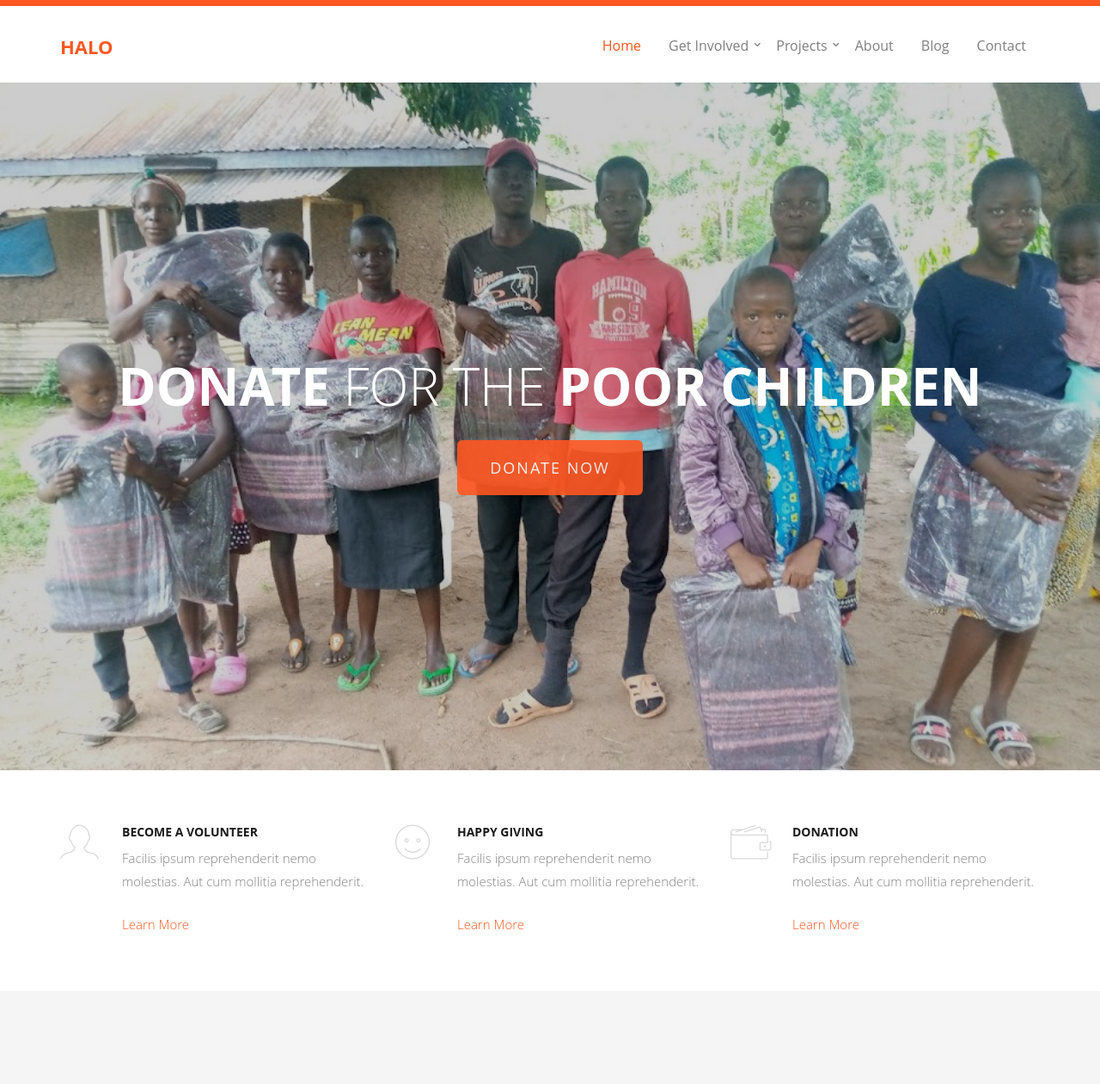
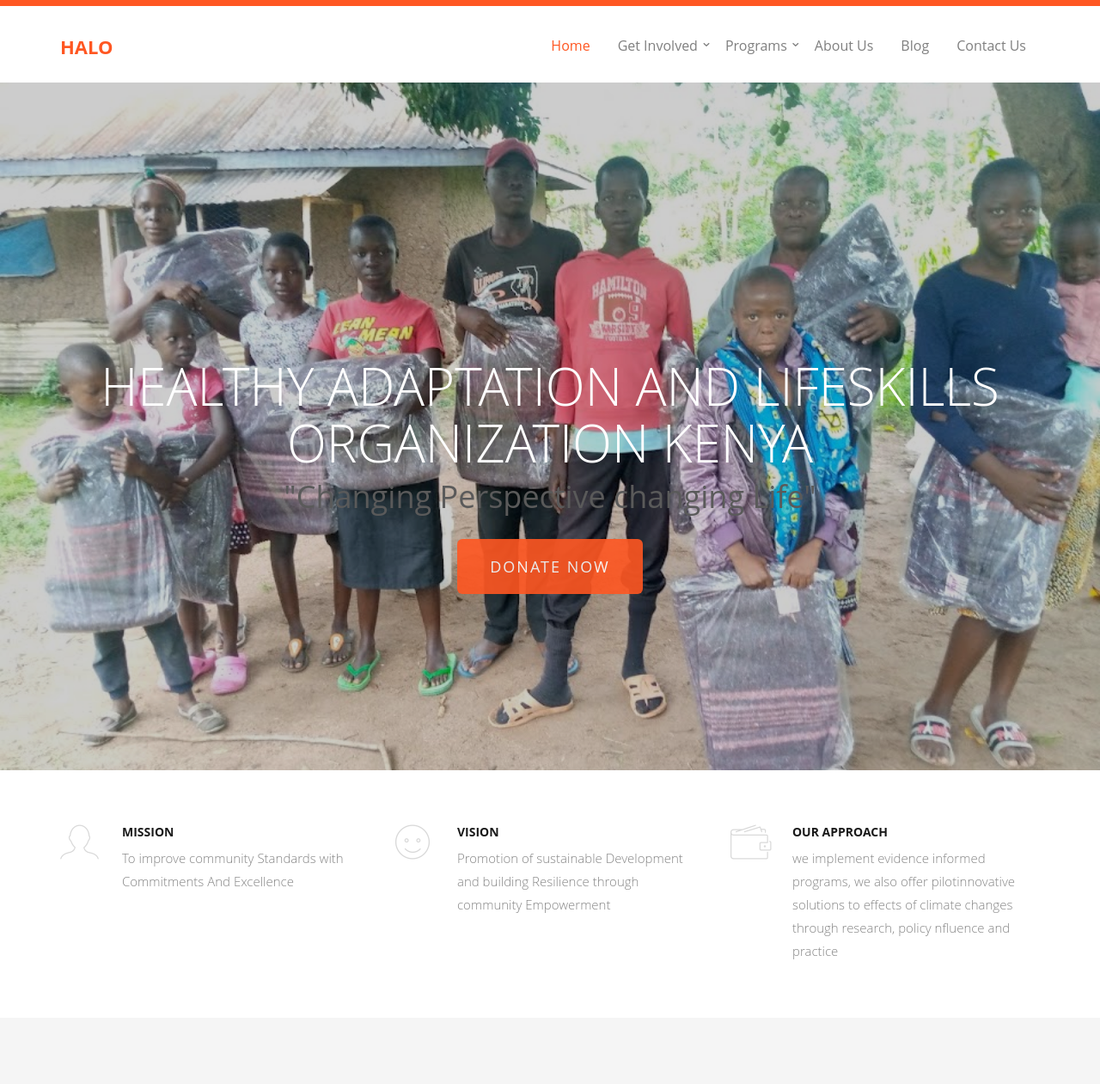
Before and after one commit to Byron94odhiambo/halo, a plain HTML site: page index.html in a window 1280 px wide. Shown: the part 39-1300 px from the top of the page at 86% size. Drawn offline with Linux system fonts and the light colour scheme; files whose address does not match are found by name.

Commit message:
index changes

```diff
--- a/index.html
+++ b/index.html
@@ -104,16 +104,16 @@
 								</ul>
 							</li>
 							<li>
-								<a href="#" class="fh5co-sub-ddown">Projects</a>
+								<a href="#" class="fh5co-sub-ddown">Programs</a>
 								 <ul class="fh5co-sub-menu">
-								 	<li><a href="#">Water World</a></li>
-								 	<li><a href="#">Cloth Giving</a></li>
-								 	<li><a href="#">Medical Mission</a></li>
+								 	<li><a href="#">Environment and Agriculture</a></li>
+								 	<li><a href="#">Education and Health</a></li>
+
 								</ul>
 							</li>
-							<li><a href="about.html">About</a></li>
+							<li><a href="about.html">About Us</a></li>
 							<li><a href="blog.html">Blog</a></li>
-							<li><a href="contact.html">Contact</a></li>
+							<li><a href="contact.html">Contact Us</a></li>
 						</ul>
 					</nav>
 				</div>
@@ -126,7 +126,8 @@
 			<div class="fh5co-overlay"></div>
 			<div class="fh5co-cover text-center" data-stellar-background-ratio="0.5" style="background-image: url(images/IMG_20211128_084819_249.jpg);">
 				<div class="desc animate-box">
-					<h2><strong>Donate</strong> for the <strong>Poor Children</strong></h2>
+					<h2>Healthy Adaptation and Lifeskills organization Kenya</h2>
+					<h1>"Changing Perspective changing Life"</h1>
 					<span> <a href="http://frehtml5.co/" target="_blank" class="fh5co-site-name"></a></span>
 					<span><a class="btn btn-primary btn-lg" href="#">Donate Now</a></span>
 				</div>
@@ -144,9 +145,9 @@
 								<i class="icon-profile-male"></i>
 							</span>
 							<div class="feature-copy">
-								<h3>Become a volunteer</h3>
-								<p>Facilis ipsum reprehenderit nemo molestias. Aut cum mollitia reprehenderit.</p>
-								<p><a href="#">Learn More</a></p>
+								<h3>Mission</h3>
+								<p> To improve community Standards with Commitments And Excellence</p>
+
 							</div>
 						</div>
 
@@ -158,9 +159,9 @@
 								<i class="icon-happy"></i>
 							</span>
 							<div class="feature-copy">
-								<h3>Happy Giving</h3>
-								<p>Facilis ipsum reprehenderit nemo molestias. Aut cum mollitia reprehenderit.</p>
-								<p><a href="#">Learn More</a></p>
+								<h3>Vision</h3>
+								<p>Promotion of  sustainable Development and building Resilience through community Empowerment</p>
+
 							</div>
 						</div>
 
@@ -171,9 +172,9 @@
 								<i class="icon-wallet"></i>
 							</span>
 							<div class="feature-copy">
-								<h3>Donation</h3>
-								<p>Facilis ipsum reprehenderit nemo molestias. Aut cum mollitia reprehenderit.</p>
-								<p><a href="#">Learn More</a></p>
+								<h3>Our Approach</h3>
+								<p> we implement evidence informed programs, we also offer pilotinnovative solutions to effects of climate changes through research, policy nfluence and practice</p>
+
 							</div>
 						</div>
 					</div>
```
Also changed, not shown: 4 other files.
